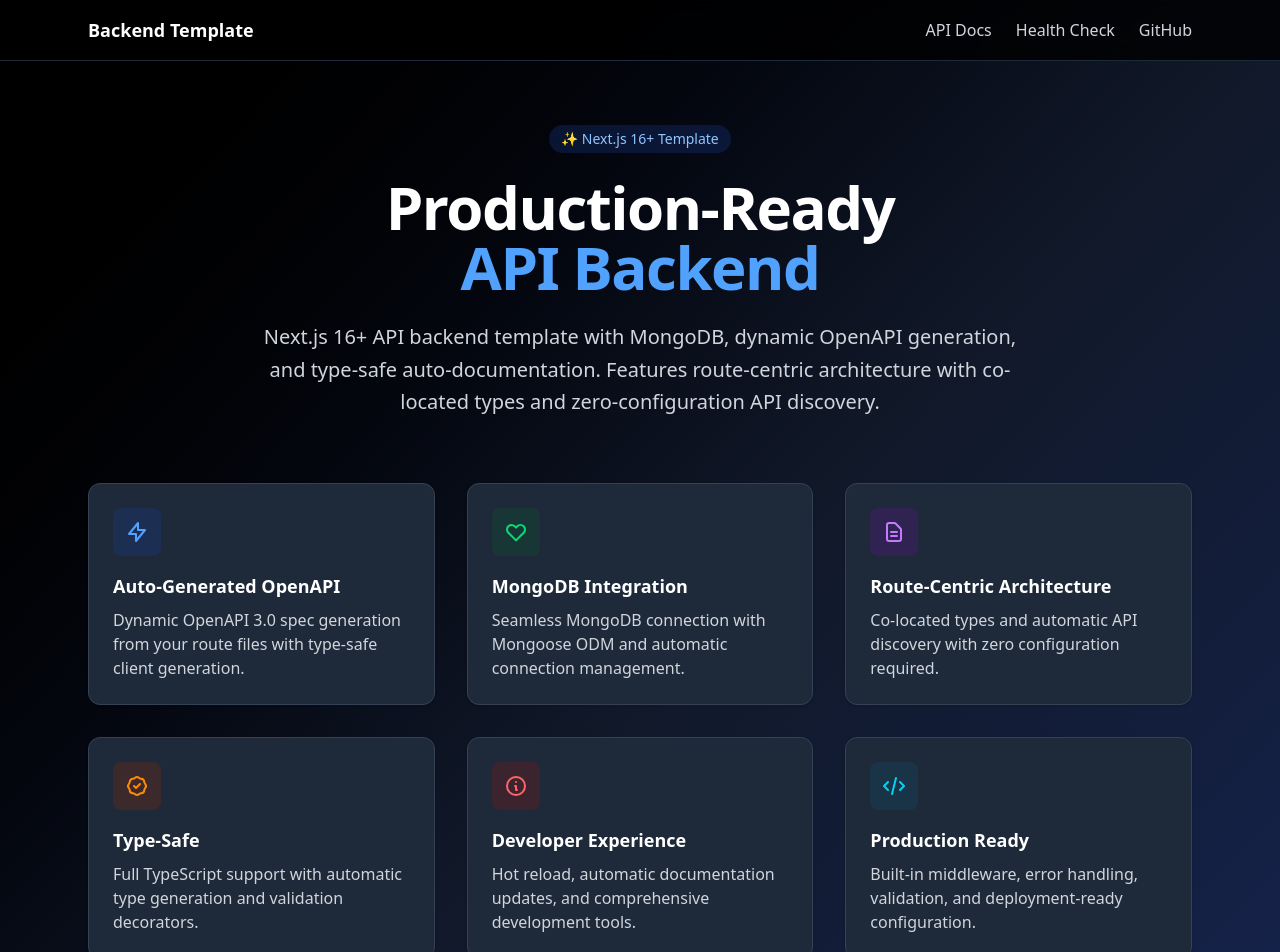
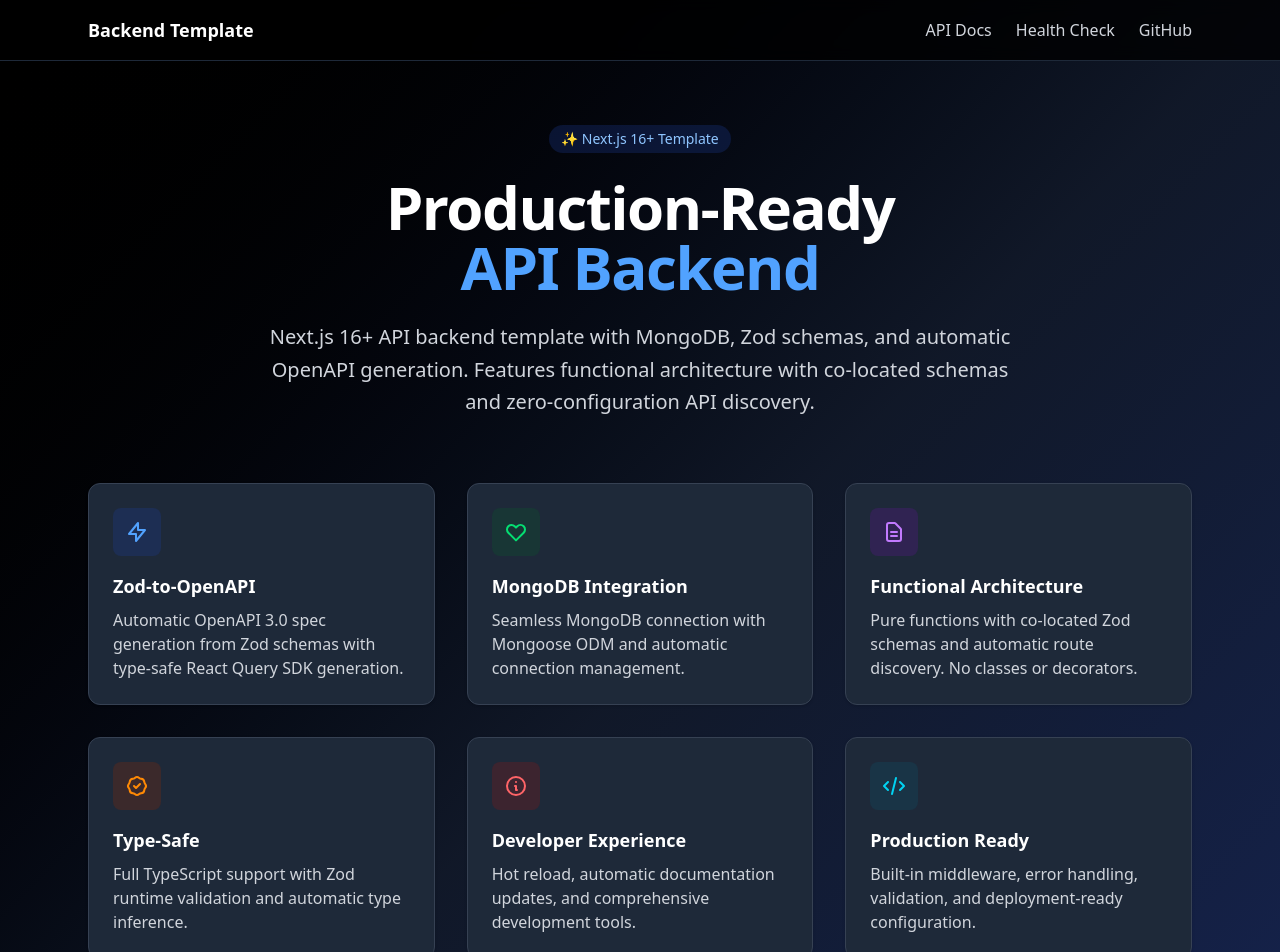
Before and after one commit to YousifAbozid/template-nextjs-backend, a Next.js app: page / in a window 1280 px wide. Shown: the top 952 px of the page. Built offline with nearby package versions, Linux system fonts and the light colour scheme.

Commit message:
refactor: update homepage content to reflect Zod integration and functional architecture

```diff
--- a/app/page.tsx
+++ b/app/page.tsx
@@ -47,10 +47,9 @@ export default function Home() {
             <span className="text-blue-400 block">API Backend</span>
           </h1>
           <p className="text-xl text-gray-300 max-w-3xl mx-auto leading-relaxed">
-            Next.js 16+ API backend template with MongoDB, dynamic OpenAPI
-            generation, and type-safe auto-documentation. Features route-centric
-            architecture with co-located types and zero-configuration API
-            discovery.
+            Next.js 16+ API backend template with MongoDB, Zod schemas, and
+            automatic OpenAPI generation. Features functional architecture with
+            co-located schemas and zero-configuration API discovery.
           </p>
         </div>
 
@@ -73,11 +72,11 @@ export default function Home() {
               </svg>
             </div>
             <h3 className="text-lg font-semibold text-white mb-2">
-              Auto-Generated OpenAPI
+              Zod-to-OpenAPI
             </h3>
             <p className="text-gray-300">
-              Dynamic OpenAPI 3.0 spec generation from your route files with
-              type-safe client generation.
+              Automatic OpenAPI 3.0 spec generation from Zod schemas with
+              type-safe React Query SDK generation.
             </p>
           </div>
 
@@ -123,11 +122,11 @@ export default function Home() {
               </svg>
             </div>
             <h3 className="text-lg font-semibold text-white mb-2">
-              Route-Centric Architecture
+              Functional Architecture
             </h3>
             <p className="text-gray-300">
-              Co-located types and automatic API discovery with zero
-              configuration required.
+              Pure functions with co-located Zod schemas and automatic route
+              discovery. No classes or decorators.
             </p>
           </div>
 
@@ -149,8 +148,8 @@ export default function Home() {
             </div>
             <h3 className="text-lg font-semibold text-white mb-2">Type-Safe</h3>
             <p className="text-gray-300">
-              Full TypeScript support with automatic type generation and
-              validation decorators.
+              Full TypeScript support with Zod runtime validation and automatic
+              type inference.
             </p>
           </div>
 
@@ -266,14 +265,15 @@ export default function Home() {
                 System Status
               </Link>
               <Link
-                href="/api/swagger"
+                href="/api/openapi.json"
                 className="text-sm text-gray-300 hover:text-blue-400 transition-colors"
               >
                 OpenAPI Spec
               </Link>
             </div>
             <p className="text-sm text-gray-400">
-              © 2025 Next.js Backend Template. MIT License.
+              © {new Date().getFullYear()} Next.js Backend Template. MIT
+              License.
             </p>
           </div>
         </div>
```
